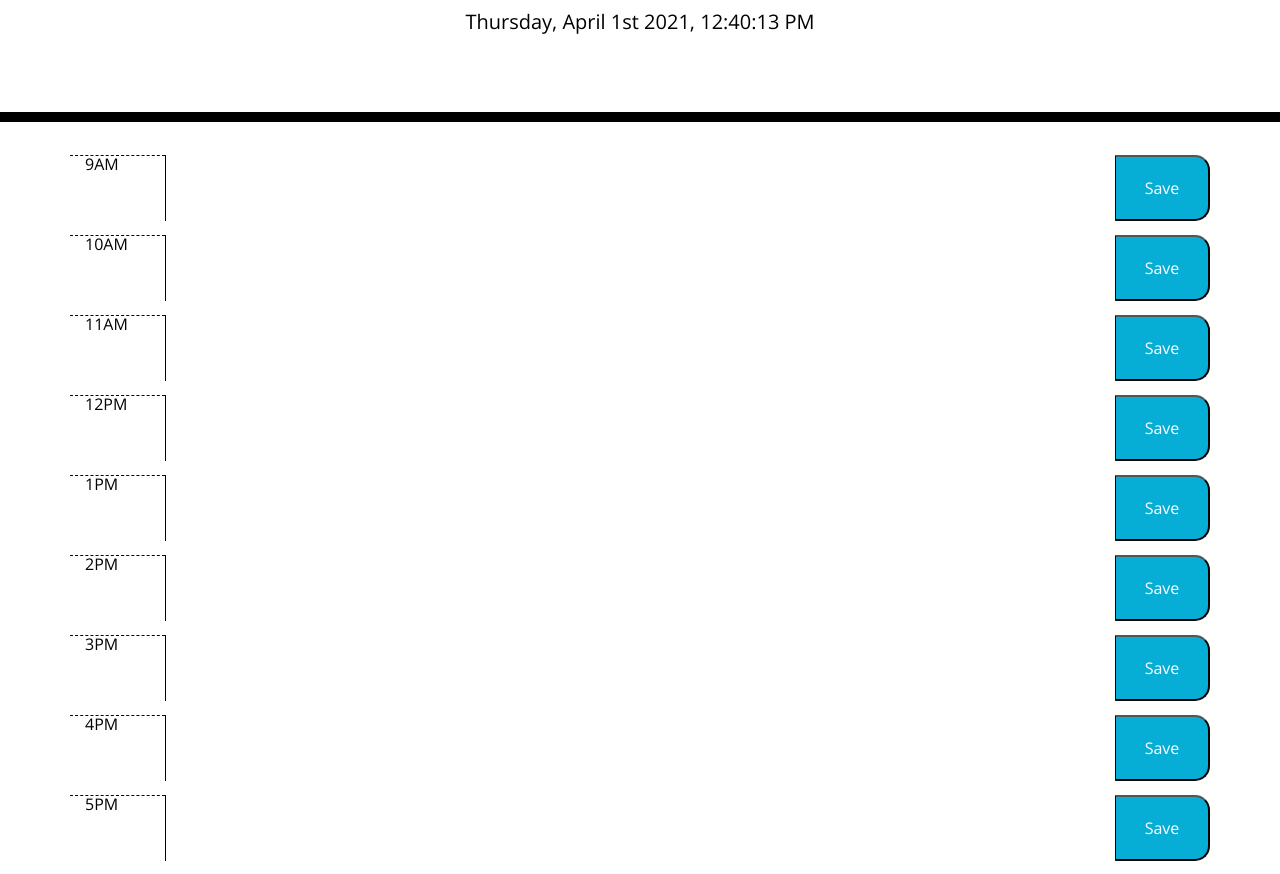
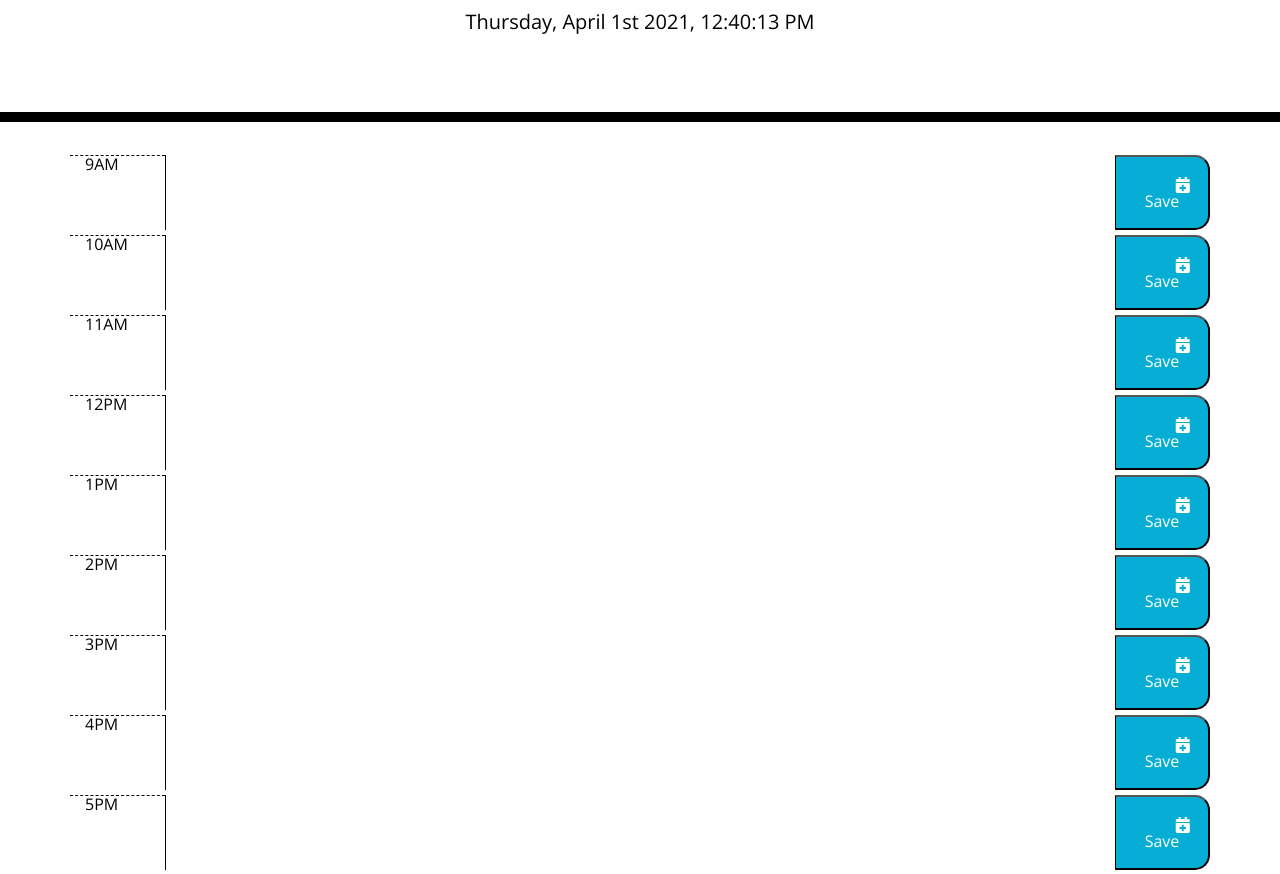
Before and after one commit to misha244/work_day_scheduler, a plain HTML site: page index.html in a window 1280 px wide. Shown: the part 182-1056 px from the top of the page. Drawn offline with nearby package versions, Linux system fonts and the light colour scheme.

Commit message:
add icon

```diff
--- a/index.html
+++ b/index.html
@@ -32,55 +32,73 @@
       <div id="timeBlockDiv" class="row" data-mytime>
         <div class="col-md-1 hour">9AM</div>
         <textarea id="text-area" class="col-md-10"></textarea>
-        <button id="saveBtn" class="col-md-1 saveBtn">Save</button>
+        <button id="saveBtn" class="col-md-1 saveBtn">
+          <i class="fas fa-calendar-plus"></i>Save
+        </button>
         <div class="col-md-1"></div>
       </div>
       <div id="timeBlockDiv" class="row" data-mytime>
         <div class="col-md-1 hour">10AM</div>
         <textarea id="text-area" class="col-md-10"></textarea>
-        <button id="saveBtn" class="col-md-1 saveBtn">Save</button>
+        <button id="saveBtn" class="col-md-1 saveBtn">
+          <i class="fas fa-calendar-plus"></i>Save
+        </button>
         <div class="col-md-1"></div>
       </div>
       <div id="timeBlockDiv" class="row" data-mytime>
         <div class="col-md-1 hour">11AM</div>
         <textarea id="text-area" class="col-md-10"></textarea>
-        <button id="saveBtn" class="col-md-1 saveBtn">Save</button>
+        <button id="saveBtn" class="col-md-1 saveBtn">
+          <i class="fas fa-calendar-plus"></i>Save
+        </button>
         <div class="col-md-1"></div>
       </div>
       <div id="timeBlockDiv" class="row" data-mytime>
         <div class="col-md-1 hour">12PM</div>
         <textarea id="text-area" class="col-md-10"></textarea>
-        <button id="saveBtn" class="col-md-1 saveBtn">Save</button>
+        <button id="saveBtn" class="col-md-1 saveBtn">
+          <i class="fas fa-calendar-plus"></i>Save
+        </button>
         <div class="col-md-1"></div>
       </div>
       <div id="timeBlockDiv" class="row" data-mytime>
         <div class="col-md-1 hour">1PM</div>
         <textarea id="text-area" class="col-md-10"></textarea>
-        <button id="saveBtn" class="col-md-1 saveBtn">Save</button>
+        <button id="saveBtn" class="col-md-1 saveBtn">
+          <i class="fas fa-calendar-plus"></i>Save
+        </button>
         <div class="col-md-1"></div>
       </div>
       <div id="timeBlockDiv" class="row" data-mytime>
         <div class="col-md-1 hour">2PM</div>
         <textarea id="text-area" class="col-md-10"></textarea>
-        <button id="saveBtn" class="col-md-1 saveBtn">Save</button>
+        <button id="saveBtn" class="col-md-1 saveBtn">
+          <i class="fas fa-calendar-plus"></i>Save
+        </button>
         <div class="col-md-1"></div>
       </div>
       <div id="timeBlockDiv" class="row" data-mytime>
         <div class="col-md-1 hour">3PM</div>
         <textarea id="text-area" class="col-md-10"></textarea>
-        <button id="saveBtn" class="col-md-1 saveBtn">Save</button>
+        <button id="saveBtn" class="col-md-1 saveBtn">
+          <i class="fas fa-calendar-plus"></i>Save
+        </button>
         <div class="col-md-1"></div>
       </div>
       <div id="timeBlockDiv" class="row" data-mytime>
         <div class="col-md-1 hour">4PM</div>
         <textarea id="text-area" class="col-md-10"></textarea>
-        <button id="saveBtn" class="col-md-1 saveBtn">Save</button>
+        <button id="saveBtn" class="col-md-1 saveBtn">
+          <i class="fas fa-calendar-plus"></i>Save
+        </button>
         <div class="col-md-1"></div>
       </div>
       <div id="timeBlockDiv" class="row" data-mytime>
         <div class="col-md-1 hour">5PM</div>
         <textarea id="text-area" class="col-md-10"></textarea>
-        <button id="saveBtn" class="col-md-1 saveBtn">Save</button>
+        <button id="saveBtn" class="col-md-1 saveBtn">
+          <i class="fas fa-calendar-plus"></i>Save
+        </button>
         <div class="col-md-1"></div>
       </div>
     </div>
```
